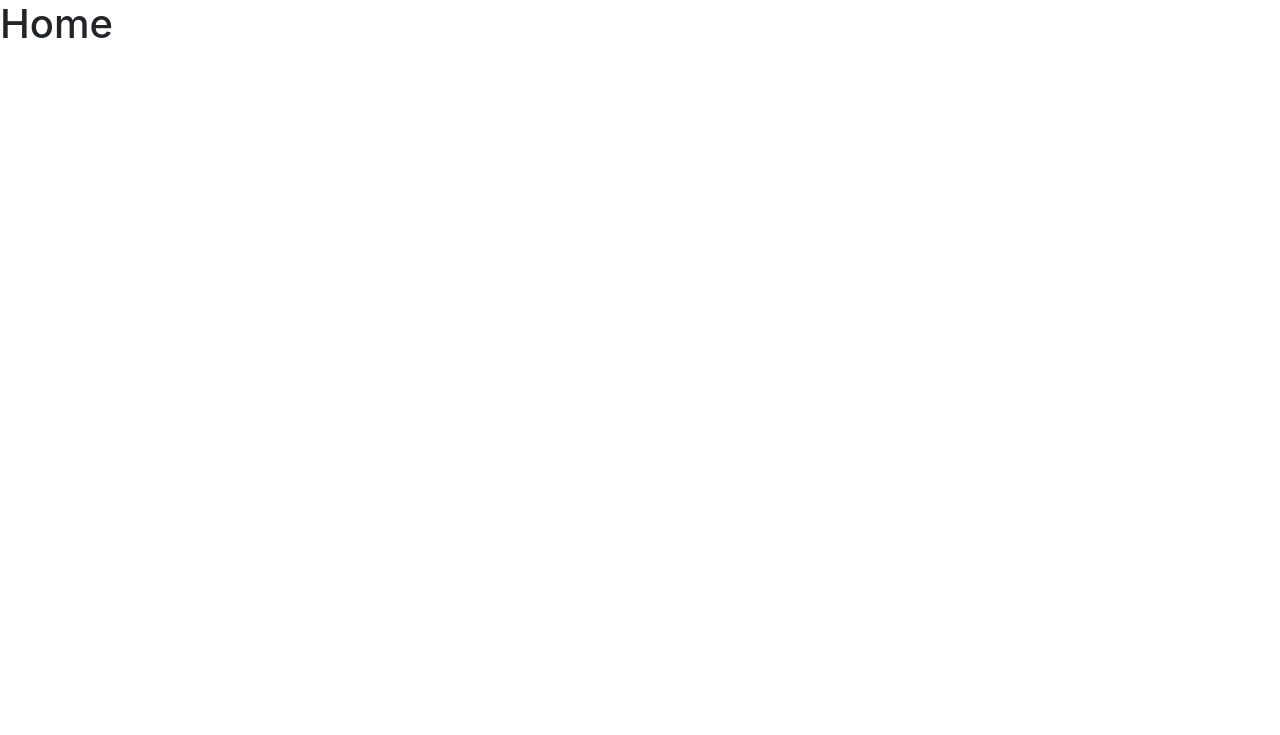
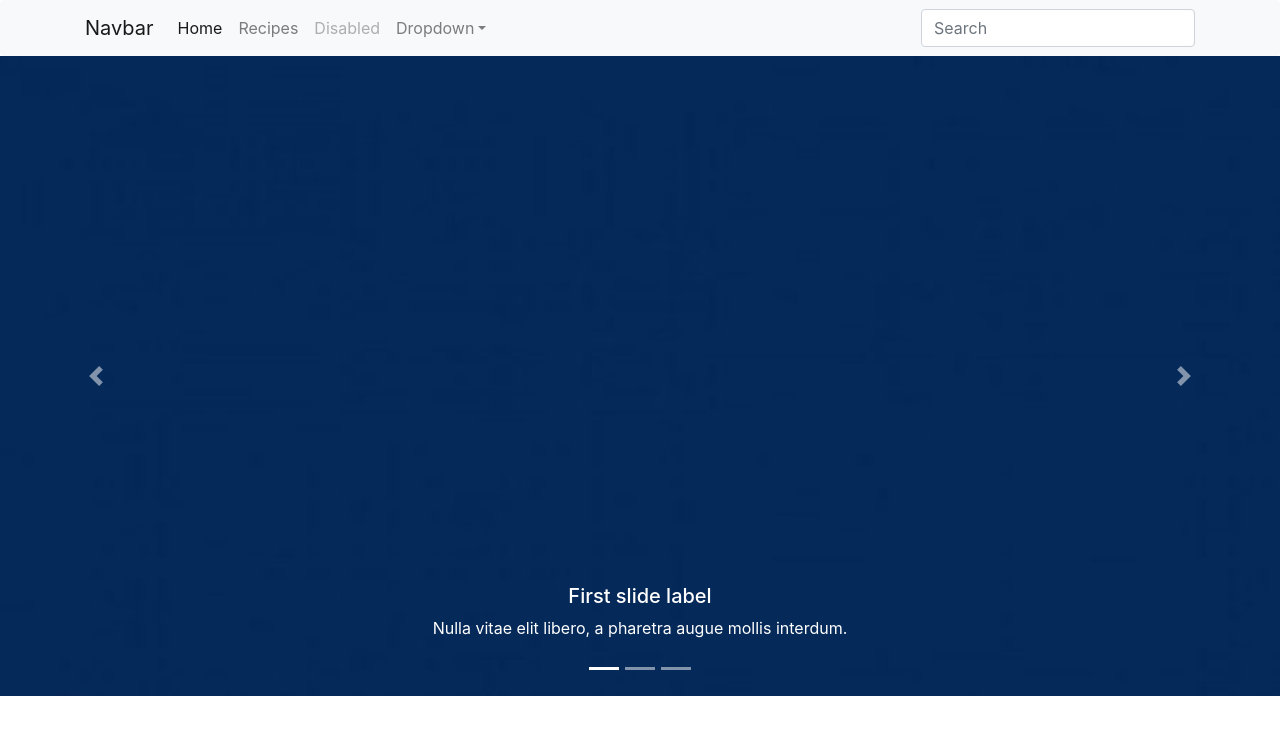
Before and after one commit to pawodyk/CI_MilestoneProject3, a Flask app: page / in a window 1280 px wide. Before the commit the part shown is almost empty. Shown: the top 735 px of the page. Run offline with Flask 2, Linux system fonts and the light colour scheme; some libraries are stand-ins or nearby versions.

Commit message:
completed basic structure for home page and recipes page

```diff
--- a/requirements.txt
+++ b/requirements.txt
@@ -4,9 +4,6 @@ Flask-PyMongo==2.3.0
 Jinja2==2.10.1
 MarkupSafe==1.1.1
 Werkzeug==0.15.4
-bson==0.5.8
 dnspython==1.16.0
 itsdangerous==1.1.0
 pymongo==3.8.0
-python-dateutil==2.8.0
-six==1.12.0
--- a/run.py
+++ b/run.py
@@ -1,17 +1,46 @@
 import os
 from flask import Flask, render_template, url_for, redirect, request, session
+from flask_pymongo import PyMongo
+from bson.objectid import ObjectId
 
 
 app = Flask(__name__)
+app.config["MONGO_DBNAME"] = os.getenv('MONGO_DBNAME')
+app.config["MONGO_URI"] = os.getenv('MONGO_URI')
+
+mongo = PyMongo(app)
 
 
 
 @app.route("/")
-def hello():
-    return render_template('index.html', title="Open Cookbook")
+def home():
+    return render_template('index.html',
+                            title="Open Cookbook")
+
+@app.route("/recipes")
+def recipes():
+    # data = mongo.db.recipes.find()
+    #print(data)
+    #for item in data:
+    #    print (item)
+    return render_template('recipes.html',
+                            title="Open Cookbook | Recipes",
+                            recipes_list=mongo.db.recipes.find())
 
 
-app.run(
-    host=os.getenv('IP', '127.0.0.1'),
-    port=int(os.getenv('PORT', "5500")),
-    debug=True)
+# recipe = mongo.db.recipes.find_one()
+# cuisine_id = recipe.cuisine_id
+# cuisine_name = mongo.db.cuisines.find_one(cuisine_id)
+# new_recipes = []
+# for recipe in recipes:
+#     new_recipes.append(recipe)
+#     recipe['cuisine_name'] = cuisine_name
+#     recipe.cuisine_name
+
+
+
+if __name__ == "__main__":
+    app.run(
+        host=os.getenv('IP', '127.0.0.1'),
+        port=int(os.getenv('PORT', "5000")),
+        debug=True)
--- a/static/css/myStyles.css
+++ b/static/css/myStyles.css
@@ -0,0 +1,3 @@
+.bg-darkglass {
+    background-color: rgba(33, 33, 33, 0.33);
+}
--- a/templates/base.html
+++ b/templates/base.html
@@ -8,16 +8,47 @@
     <title>{{ title }}</title>
 
 
-    <link rel="stylesheet" href="https://stackpath.bootstrapcdn.com/bootstrap/4.3.1/css/bootstrap.min.css" integrity="sha384-ggOyR0iXCbMQv3Xipma34MD+dH/1fQ784/j6cY/iJTQUOhcWr7x9JvoRxT2MZw1T" crossorigin="anonymous">
-    <!--<link rel="stylesheet" type="text/css" href="{{ url_for('static', filename='css/bootstrap.css') }}"/>-->
-    <link rel="stylesheet" type="text/css" href="{{ url_for('static', filename='css/fa.min.css') }}"/>
-    <link rel="stylesheet" type="text/css" href="{{ url_for('static', filename='css/myStyles.css') }}"/>
+    <!--<link rel="stylesheet" href="https://stackpath.bootstrapcdn.com/bootstrap/4.3.1/css/bootstrap.min.css" integrity="sha384-ggOyR0iXCbMQv3Xipma34MD+dH/1fQ784/j6cY/iJTQUOhcWr7x9JvoRxT2MZw1T" crossorigin="anonymous">-->
+    <link rel="stylesheet" type="text/css" href="{{ url_for('static', filename='css/bootstrap.css') }}" />
+    <link rel="stylesheet" type="text/css" href="{{ url_for('static', filename='css/fa.min.css') }}" />
+    <link rel="stylesheet" type="text/css" href="{{ url_for('static', filename='css/myStyles.css') }}" />
 </head>
 
 <body>
 
+    <nav class="navbar navbar-expand-lg navbar-light bg-light rounded sticky-top ">
+        <div class="container">
+            <a class="navbar-brand" href="#">Navbar</a>
+            <button class="navbar-toggler collapsed" type="button" data-toggle="collapse" data-target="#navbarsExample09" aria-controls="navbarsExample09" aria-expanded="false" aria-label="Toggle navigation">
+                <span class="navbar-toggler-icon"></span>
+            </button>
 
-
+            <div class="navbar-collapse collapse" id="navbarsExample09" style="">
+                <ul class="navbar-nav mr-auto">
+                    <li class="nav-item active">
+                        <a class="nav-link" href="{{ url_for('home') }}">Home</a>
+                    </li>
+                    <li class="nav-item">
+                        <a class="nav-link" href="{{ url_for('recipes') }}">Recipes</a>
+                    </li>
+                    <li class="nav-item">
+                        <a class="nav-link disabled" href="#" tabindex="-1" aria-disabled="true">Disabled</a>
+                    </li>
+                    <li class="nav-item dropdown">
+                        <a class="nav-link dropdown-toggle" href="#" id="dropdown09" data-toggle="dropdown" aria-haspopup="true" aria-expanded="false">Dropdown</a>
+                        <div class="dropdown-menu" aria-labelledby="dropdown09">
+                            <a class="dropdown-item" href="#">Action</a>
+                            <a class="dropdown-item" href="#">Another action</a>
+                            <a class="dropdown-item" href="#">Something else here</a>
+                        </div>
+                    </li>
+                </ul>
+                <form class="form-inline my-2 my-md-0">
+                    <input class="form-control" type="text" placeholder="Search" aria-label="Search">
+                </form>
+            </div>
+        </div>
+    </nav>
 
 
 
--- a/templates/index.html
+++ b/templates/index.html
@@ -1,5 +1,44 @@
 {% extends 'base.html' %} {% block content %}
 
-<h1>Home</h1>
+<div class="bd-example">
+  <div id="carouselExampleCaptions" class="carousel slide" data-ride="carousel">
+    <ol class="carousel-indicators">
+      <li data-target="#carouselExampleCaptions" data-slide-to="0" class="active"></li>
+      <li data-target="#carouselExampleCaptions" data-slide-to="1"></li>
+      <li data-target="#carouselExampleCaptions" data-slide-to="2"></li>
+    </ol>
+    <div class="carousel-inner">
+      <div class="carousel-item active">
+        <img src="{{ url_for('static', filename='img/blue.jpg') }}" class="d-block w-100 h-50" alt="...">
+        <div class="carousel-caption d-none d-md-block">
+          <h5>First slide label</h5>
+          <p>Nulla vitae elit libero, a pharetra augue mollis interdum.</p>
+        </div>
+      </div>
+      <div class="carousel-item">
+        <img src="{{ url_for('static', filename='img/gre.jpg') }}" class="d-block w-100 h-50" alt="...">
+        <div class="carousel-caption d-none d-md-block">
+          <h5>Second slide label</h5>
+          <p>Lorem ipsum dolor sit amet, consectetur adipiscing elit.</p>
+        </div>
+      </div>
+      <div class="carousel-item">
+        <img src="{{ url_for('static', filename='img/red.jpg') }}" class="d-block w-100 h-50" alt="...">
+        <div class="carousel-caption d-none d-md-block">
+          <h5>Third slide label</h5>
+          <p>Praesent commodo cursus magna, vel scelerisque nisl consectetur.</p>
+        </div>
+      </div>
+    </div>
+    <a class="carousel-control-prev" href="#carouselExampleCaptions" role="button" data-slide="prev">
+      <span class="carousel-control-prev-icon" aria-hidden="true"></span>
+      <span class="sr-only">Previous</span>
+    </a>
+    <a class="carousel-control-next" href="#carouselExampleCaptions" role="button" data-slide="next">
+      <span class="carousel-control-next-icon" aria-hidden="true"></span>
+      <span class="sr-only">Next</span>
+    </a>
+  </div>
+</div>
 
 {% endblock %}
```
Also changed, not shown: templates/recipes.html (added, +37 -0 lines), static/img/blue.jpg (added), static/img/bol.jpg (added), static/img/carb.jpg (added), static/img/gre.jpg (added), static/img/red.jpg (added).
